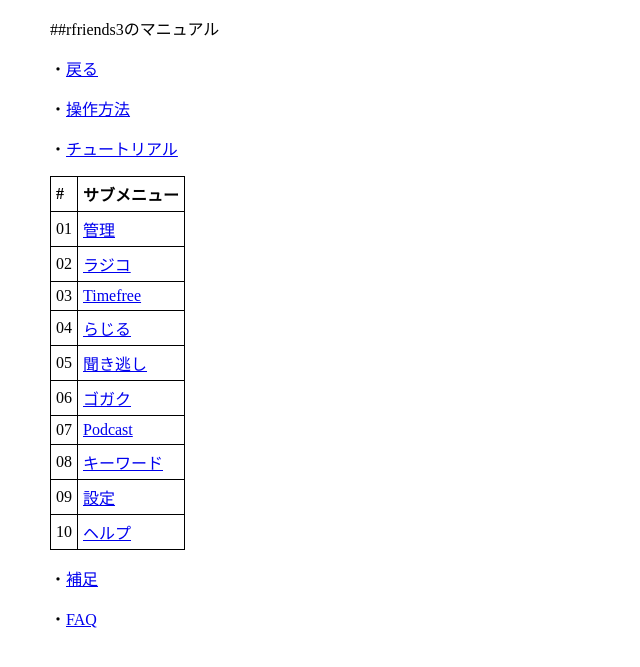
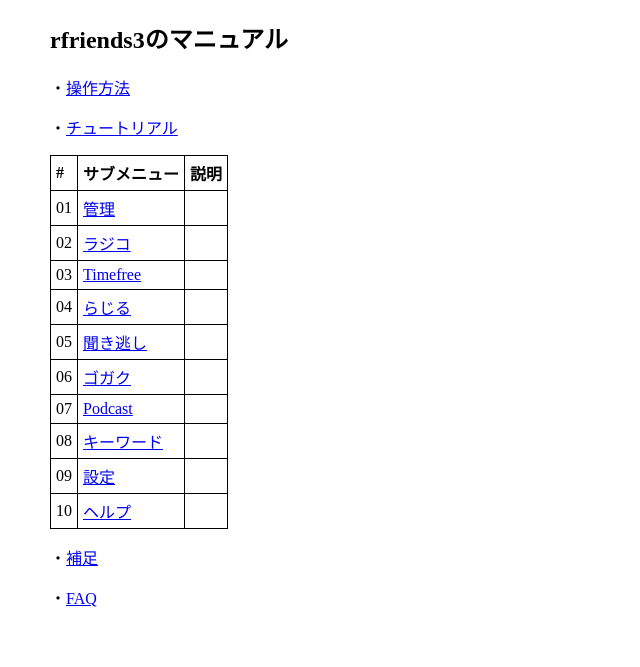
Before and after one commit to rfriends/rfriends, a Jekyll site: the page built from manual/index.md, in a window 1280 px wide. Shown: the top 667 px of the page, without its empty margins (0-640 px from the left). Built offline with Jekyll 4.4.1, drawn with Linux system fonts in a browser that asks for light colours; our own code applies the rules of GitHub Pages for plain Markdown files; Markdown is read by kramdown in place of the engine named in the settings.

Commit message:
Update index.md

```diff
--- a/manual/index.md
+++ b/manual/index.md
@@ -1,23 +1,21 @@
-##rfriends3のマニュアル
-
-・[戻る](https://rfriends.github.io/rfriends/)
+## rfriends3のマニュアル
 
 ・[操作方法](00.html)
 
 ・[チュートリアル](tutorial.html)
 
-|#|サブメニュー|
-|:---|:---|
-|01|[管理](01.html)|
-|02|[ラジコ](02.html)|
+|#|サブメニュー|説明|
+|:---|:---|:---|
+|01|[管理](01.html)||
+|02|[ラジコ](02.html)||
 |03|[Timefree](03.html)|
-|04|[らじる](04.html)|
-|05|[聞き逃し](05.html)|
-|06|[ゴガク](06.html)|
-|07|[Podcast](07.html)|
-|08|[キーワード](08.html)|
-|09|[設定](09.html)|
-|10|[ヘルプ](10.html)|
+|04|[らじる](04.html)||
+|05|[聞き逃し](05.html)||
+|06|[ゴガク](06.html)||
+|07|[Podcast](07.html)||
+|08|[キーワード](08.html)||
+|09|[設定](09.html)||
+|10|[ヘルプ](10.html)||
 
 ・[補足](supplement.html)
 
```
